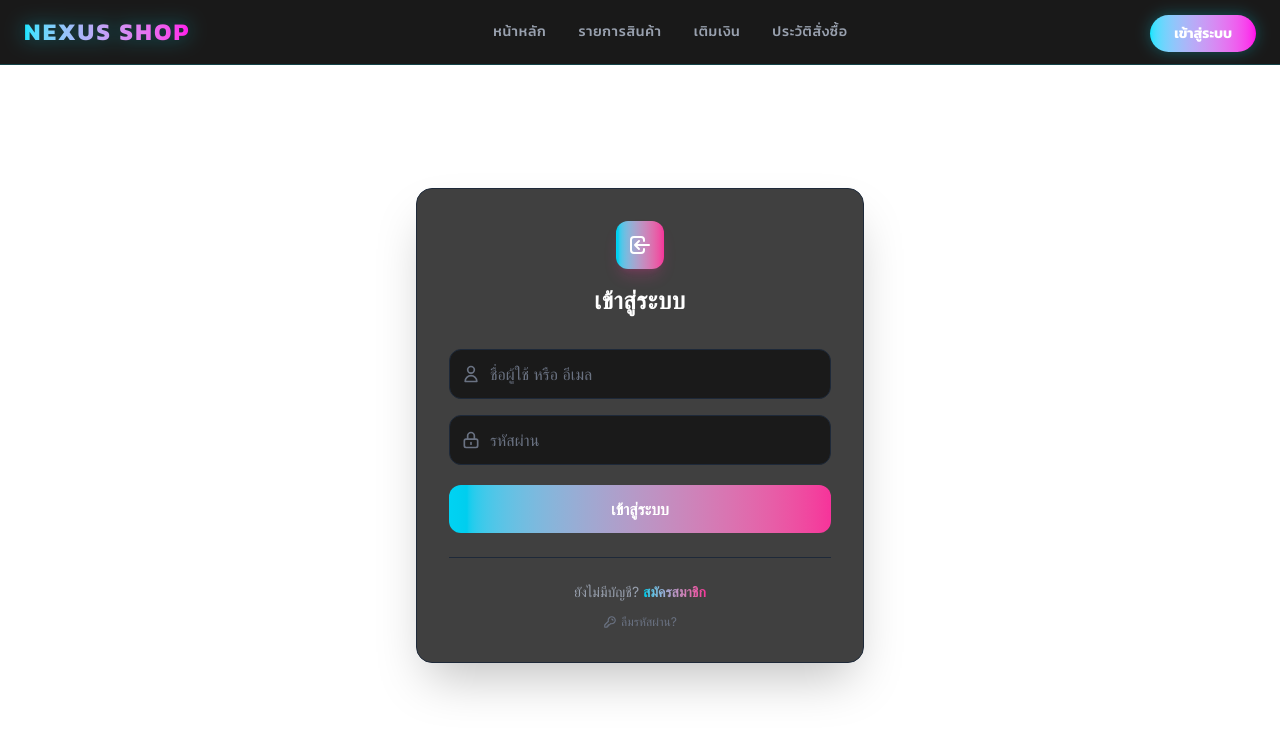
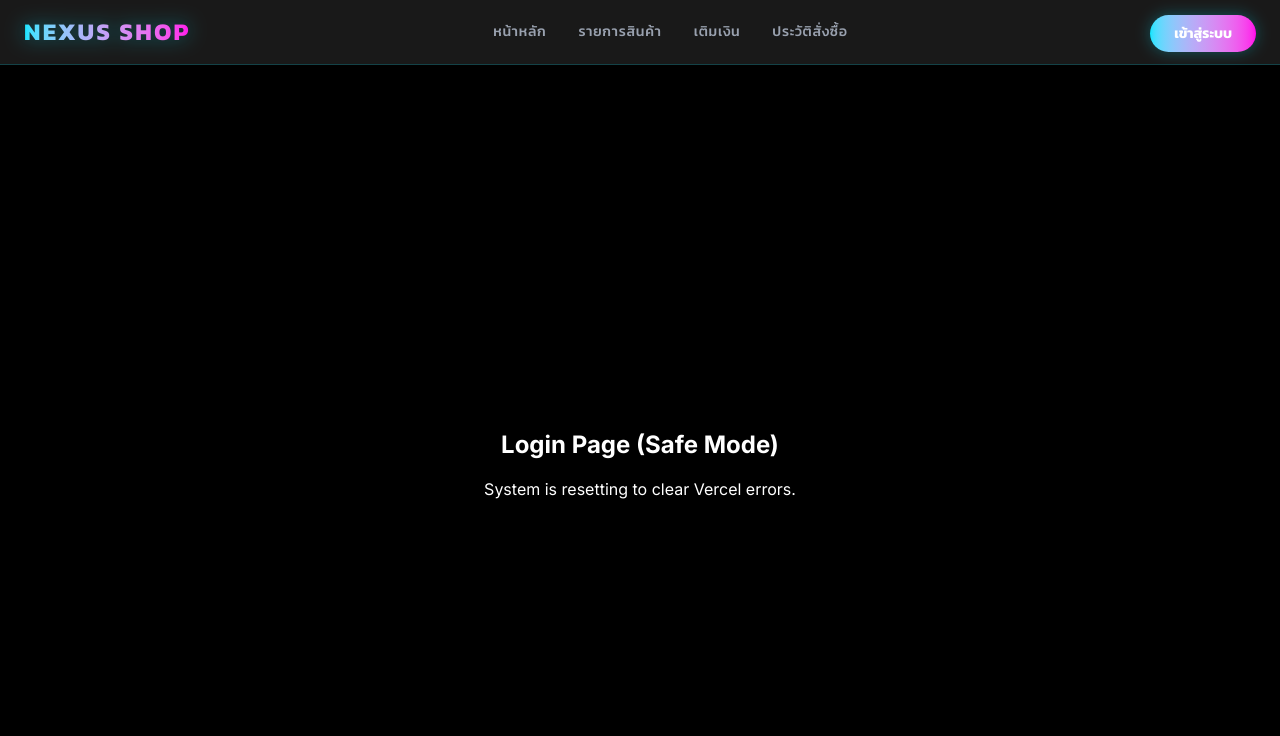
Before and after one commit to natthapongwanachai-cyber/nexus-shop, a Next.js app: page /login in a window 1280 px wide. Shown: the top 736 px of the page. Built offline with nearby package versions, Linux system fonts and the light colour scheme.

Commit message:
fix: reset login page to basic safe mode to clear build error

```diff
--- a/app/login/page.tsx
+++ b/app/login/page.tsx
@@ -1,79 +1,8 @@
-import Link from "next/link";
-
 export default function LoginPage() {
   return (
-    <div className="flex flex-col items-center justify-center min-h-[calc(100vh-80px)]">
-      <div className="w-full max-w-md p-8 bg-[#111111]/80 backdrop-blur-md rounded-2xl border border-gray-800 shadow-2xl">
-        {/* ส่วนหัว */}
-        <div className="flex flex-col items-center justify-center text-center mb-8">
-          <div className="w-12 h-12 mb-4 flex items-center justify-center rounded-xl bg-gradient-to-r from-cyan-400 to-pink-500 shadow-lg shadow-pink-500/20">
-            <svg xmlns="http://www.w3.org/2000/svg" className="h-6 w-6 text-white" fill="none" viewBox="0 0 24 24" stroke="currentColor" strokeWidth={2}>
-              <path strokeLinecap="round" strokeLinejoin="round" d="M11 16l-4-4m0 0l4-4m-4 4h14m-5 4v1a3 3 0 01-3 3H6a3 3 0 01-3-3V7a3 3 0 013-3h7a3 3 0 013 3v1" />
-            </svg>
-          </div>
-          <h2 className="text-2xl font-extrabold text-white tracking-wide">
-            เข้าสู่ระบบ
-          </h2>
-        </div>
-
-        {/* ฟอร์มกรอกข้อมูล */}
-        <form className="space-y-5">
-          <div className="space-y-4">
-            <div className="relative">
-              <div className="absolute inset-y-0 left-0 pl-3 flex items-center pointer-events-none">
-                 <svg xmlns="http://www.w3.org/2000/svg" className="h-5 w-5 text-gray-500" fill="none" viewBox="0 0 24 24" stroke="currentColor">
-                   <path strokeLinecap="round" strokeLinejoin="round" strokeWidth={2} d="M16 7a4 4 0 11-8 0 4 4 0 018 0zM12 14a7 7 0 00-7 7h14a7 7 0 00-7-7z" />
-                 </svg>
-              </div>
-              <input
-                name="username"
-                type="text"
-                required
-                className="w-full pl-10 pr-4 py-3 bg-[#1a1a1a] border border-gray-800 rounded-xl focus:ring-2 focus:ring-pink-500 focus:border-transparent text-white placeholder-gray-500 transition-all"
-                placeholder="ชื่อผู้ใช้ หรือ อีเมล"
-              />
-            </div>
-
-            <div className="relative">
-              <div className="absolute inset-y-0 left-0 pl-3 flex items-center pointer-events-none">
-                 <svg xmlns="http://www.w3.org/2000/svg" className="h-5 w-5 text-gray-500" fill="none" viewBox="0 0 24 24" stroke="currentColor">
-                   <path strokeLinecap="round" strokeLinejoin="round" strokeWidth={2} d="M12 15v2m-6 4h12a2 2 0 002-2v-6a2 2 0 00-2-2H6a2 2 0 00-2 2v6a2 2 0 002 2zm10-10V7a4 4 0 00-8 0v4h8z" />
-                 </svg>
-              </div>
-              <input
-                name="password"
-                type="password"
-                required
-                className="w-full pl-10 pr-4 py-3 bg-[#1a1a1a] border border-gray-800 rounded-xl focus:ring-2 focus:ring-cyan-500 focus:border-transparent text-white placeholder-gray-500 transition-all"
-                placeholder="รหัสผ่าน"
-              />
-            </div>
-          </div>
-
-          <button
-            type="submit"
-            className="w-full py-3 px-4 rounded-xl text-white font-bold bg-gradient-to-r from-cyan-400 to-pink-500 hover:opacity-90 transition-all duration-300 transform hover:scale-[1.02]"
-          >
-            เข้าสู่ระบบ
-          </button>
-        </form>
-
-        {/* ลิงก์ด้านล่าง */}
-        <div className="flex flex-col items-center gap-3 pt-6 mt-6 border-t border-gray-800">
-          <p className="text-sm text-gray-400">
-            ยังไม่มีบัญชี?{" "}
-            <Link href="/register" className="text-transparent bg-clip-text bg-gradient-to-r from-cyan-400 to-pink-500 font-semibold hover:opacity-80 transition-all">
-              สมัครสมาชิก
-            </Link>
-          </p>
-          <Link href="/forgot-password" className="text-xs text-gray-500 hover:text-gray-300 transition-colors flex items-center gap-1">
-             <svg xmlns="http://www.w3.org/2000/svg" className="h-3.5 w-3.5" fill="none" viewBox="0 0 24 24" stroke="currentColor">
-               <path strokeLinecap="round" strokeLinejoin="round" strokeWidth={2} d="M15 7a2 2 0 012 2m4 0a6 6 0 01-7.743 5.743L11 17H9v2H7v2H4a1 1 0 01-1-1v-2.586a1 1 0 01.293-.707l5.964-5.964A6 6 0 1121 9z" />
-             </svg>
-             ลืมรหัสผ่าน?
-          </Link>
-        </div>
-      </div>
+    <div className="min-h-screen flex flex-col items-center justify-center bg-black text-white">
+      <h1 className="text-2xl font-bold mb-4">Login Page (Safe Mode)</h1>
+      <p>System is resetting to clear Vercel errors.</p>
     </div>
   );
 }
```
